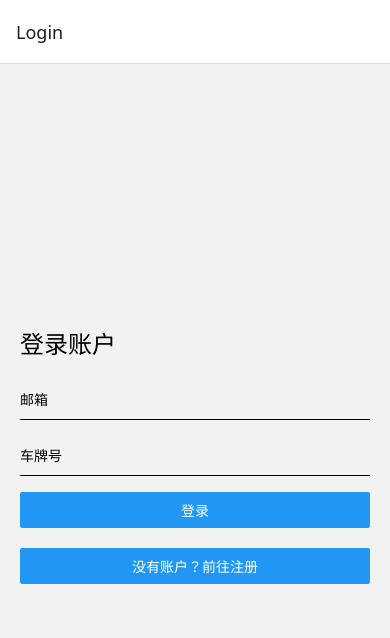
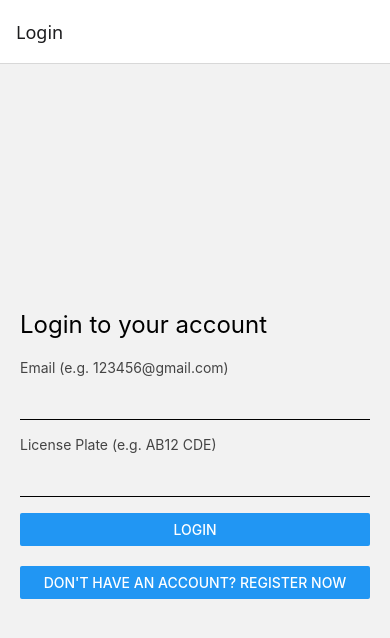
Before and after one commit to YSREI/smart-parking-app, a React Native app: screen /Login in a window 390 px wide. Shown: the top 638 px of the page. Built offline with nearby package versions, Linux system fonts and the light colour scheme.

Commit message:
完成功能闭环

```diff
--- a/screens/HomeScreen.tsx
+++ b/screens/HomeScreen.tsx
@@ -15,28 +15,28 @@ export default function HomeScreen({ navigation }: any) {
 
     return (
       <View style={styles.container}>
-        <Text style={styles.title}>欢迎使用智能停车系统</Text>
+        <Text style={styles.title}>Welcome to the Automated Parking System</Text>
 
         <Button
-          title="🅿️ 查看停车场状态"
+          title="查看停车场状态"
           onPress={() => navigation.navigate("ParkingLot", { lotId: "lot-a" })}
         />
         <View style={styles.spacer} />
 
         <Button
-          title="🚗 模拟停车进出流程"
+          title=" 模拟停车进出流程"
           onPress={() => navigation.navigate("ParkingAction")}
         />
         <View style={styles.spacer} />
 
         <Button
-          title="📄 查看历史停车记录"
+          title="Parking History"
           onPress={() => navigation.navigate("History")}
         />
         <View style={styles.spacer} />
 
         <Button
-          title="🚪 退出登录"
+          title="Logout"
           color="#f55"
           onPress={handleLogout}
         />
--- a/screens/LoginScreen.tsx
+++ b/screens/LoginScreen.tsx
@@ -1,18 +1,39 @@
 import React, { useState } from "react";
 import { View, Text, TextInput, Button, Alert, StyleSheet } from "react-native";
 import AsyncStorage from "@react-native-async-storage/async-storage";
-import { ref, get } from "firebase/database";
+import { ref, get, set } from "firebase/database";
 import { database } from "../firebaseConfig";
 
 export default function LoginScreen({ navigation }: any) {
   const [email, setEmail] = useState("");
   const [licensePlate, setLicensePlate] = useState("");
+  const [emailError, setEmailError] = useState("");
+  const [plateError, setPlateError] = useState("");
 
   const handleLogin = async () => {
-    if (!email || !licensePlate) {
-      Alert.alert("请输入邮箱和车牌号");
-      return;
+    setEmailError("");
+    setPlateError("");
+
+    let hasError = false;
+
+    if (!email) {
+      setEmailError("Email is required");
+      hasError = true;
+    } else if (!/^[^\s@]+@[^\s@]+\.[^\s@]+$/.test(email)) {
+      setEmailError("Please enter a valid email address");
+      hasError = true;
     }
+
+    if (!licensePlate) {
+      setPlateError("License Plate is required");
+      hasError = true;
+    } else if (!/^[A-Z0-9 ]{5,12}$/.test(licensePlate)) {
+      setPlateError("License plate must contain only uppercase letters, digits and spaces");
+      hasError = true;
+    }
+
+    if (hasError) return;
+
 
     const safeEmail = email.replace(".", "_");
     const userRef = ref(database, `users/${safeEmail}`);
@@ -20,31 +41,54 @@ export default function LoginScreen({ navigation }: any) {
     try {
         const snapshot = await get(userRef);
         if (!snapshot.exists()) {
-        Alert.alert("用户不存在，请先注册");
+          Alert.alert("User does not exist, please register");
           return;
         }
 
         const userData = snapshot.val();
-      if (userData.licensePlate !== licensePlate) {
-        Alert.alert("车牌号不匹配");
+        const inputPlate = licensePlate.toUpperCase();
+
+        if (userData.licensePlate !== inputPlate) {
+          Alert.alert("License plate does not match");
           return;
         }
 
-      await AsyncStorage.setItem("user", JSON.stringify({ email, licensePlate }));
+        await AsyncStorage.setItem("user", JSON.stringify({
+          email,
+          licensePlate: inputPlate,
+        }));
+
         navigation.reset({ index: 0, routes: [{ name: "Home" }] });
+
       } catch (error) {
-      Alert.alert("登录失败", (error as any).message);
+        Alert.alert("Login failed", (error as any).message);
       }
     };
 
   return (
     <View style={styles.container}>
-      <Text style={styles.title}>登录账户</Text>
-      <TextInput placeholder="邮箱" style={styles.input} onChangeText={setEmail} autoCapitalize="none" />
-      <TextInput placeholder="车牌号" style={styles.input} onChangeText={setLicensePlate} autoCapitalize="characters" />
-      <Button title="登录" onPress={handleLogin} />
+      <Text style={styles.title}>Login to your account</Text>
+
+      <Text style={styles.label}>Email (e.g. 123456@gmail.com)</Text>
+      <TextInput
+      //placeholder="邮箱"
+      style={styles.input}
+      onChangeText={setEmail}
+      autoCapitalize="none" />
+      {emailError !== "" && <Text style = {styles.errorText}>{emailError}</Text>}
+
+      <Text style={styles.label}>License Plate (e.g. AB12 CDE)</Text>
+      <TextInput
+      //placeholder="车牌号"
+      style = {styles.input}
+      value={licensePlate}
+      autoCapitalize="characters"
+      onChangeText={(text) => setLicensePlate(text.toUpperCase())}/>
+      {plateError !== "" && <Text style = {styles.errorText}>{plateError}</Text>}
+
+      <Button title="Login" onPress={handleLogin} />
       <View style={{ height: 20 }} />
-      <Button title="没有账户？前往注册" onPress={() => navigation.navigate("Register")} />
+      <Button title="Don't have an account? Register now" onPress={() => navigation.navigate("Register")} />
     </View>
   );
 }
@@ -52,5 +96,7 @@ export default function LoginScreen({ navigation }: any) {
 const styles = StyleSheet.create({
   container: { flex: 1, justifyContent: "center", padding: 20 },
   title: { fontSize: 24, marginBottom: 20 },
-  input: { borderBottomWidth: 1, marginBottom: 16, height: 40 }
+  input: { borderBottomWidth: 1, marginBottom: 16, height: 40 },
+  label: { marginBottom: 4, fontSize: 14, color: "#444"},
+  errorText : { color:'red', fontSize: 13, marginBottom: 8}
 });
--- a/screens/ParkingActionScreen.tsx
+++ b/screens/ParkingActionScreen.tsx
@@ -3,6 +3,8 @@ import { View, Text, Button, Alert, StyleSheet } from "react-native";
 import { ref, push, update } from "firebase/database";
 import { database } from "../firebaseConfig";
 import AsyncStorage from "@react-native-async-storage/async-storage";
+import { get } from "firebase/database";
+
 
 const ratePerHour = 1.5;
 
@@ -25,12 +27,27 @@ export default function ParkingActionScreen() {
 
   const handleEnter = async () => {
     if (!licensePlate) {
-      Alert.alert("⚠️ 未识别用户车牌");
+      Alert.alert("⚠️ 无法获取车牌号");
       return;
     }
 
+    const recordRef = ref(database, `parking-records/${licensePlate}`);
+
+    // Step 1: 查询是否存在未支付记录
+    const snapshot = await get(recordRef);
+    const data = snapshot.val();
+    if (data) {
+      const hasUnpaid = Object.values(data).some(
+        (record: any) => record.paid === false
+      );
+      if (hasUnpaid) {
+        Alert.alert("🚫 已有进行中的停车记录，请先完成出场");
+        return;
+      }
+    }
+
+    // Step 2: 正常入场逻辑
     const now = new Date().toISOString();
-    const recordRef = ref(database, `parking-records/${licensePlate}`);
     const newRecordRef = push(recordRef);
 
     await update(newRecordRef, {
--- a/screens/RegisterScreen.tsx
+++ b/screens/RegisterScreen.tsx
@@ -10,27 +10,67 @@ export default function RegisterScreen({ navigation }: any) {
   const [phone, setPhone] = useState("");
   const [email, setEmail] = useState("");
   const [licensePlate, setLicensePlate] = useState("");
+  const [nameError, setNameError] = useState("");
+  const [phoneError, setPhoneError] = useState("");
+  const [emailError, setEmailError] = useState("");
+  const [plateError, setPlateError] = useState("");
 
   const handleRegister = () => {
-    if (!name || !phone || !email || !licensePlate) {
-      Alert.alert("Please fill in all fields");
-      return;
+      // 先清空之前的错误状态
+    setNameError("");
+    setPhoneError("");
+    setEmailError("");
+    setPlateError("");
+
+    let hasError = false;
+
+    if (!name) {
+      setNameError("Name is required");
+      hasError = true;
+    } else if (!/^[a-zA-Z\s]+$/.test(name)) {
+      setNameError("Name must contain only letters and spaces");
+      hasError = true;
     }
 
+    if (!phone) {
+      setPhoneError("Phone is required");
+      hasError = true;
+    } else if (!/^[0-9]{11}$/.test(phone)) {
+      setPhoneError("Phone must be 11 digits UK number");
+      hasError = true;
+    }
+
+    if (!email) {
+      setEmailError("Email is required");
+      hasError = true;
+    } else if (!/^[^\s@]+@[^\s@]+\.[^\s@]+$/.test(email)) {
+      setEmailError("Please enter a valid email address");
+      hasError = true;
+    }
+
+    if (!licensePlate) {
+      setPlateError("License Plate is required");
+      hasError = true;
+    } else if (!/^[A-Z0-9 ]{5,12}$/.test(licensePlate)) {
+      setPlateError("License plate must contain only uppercase letters, digits and spaces");
+      hasError = true;
+    }
+
+    if (hasError) return;
+
+    const upperPlate = licensePlate.toUpperCase();
     const safeEmail = email.replace(".", "_");
     const userRef = ref(database, "users/" + safeEmail);
+
     set(userRef, {
       name,
       phone,
       email,
-      licensePlate,
+      licensePlate:upperPlate,
     })
       .then(() => {
         const saveUserAndNavigate = async () => {
-            await AsyncStorage.setItem("user", JSON.stringify({
-                email,
-                licensePlate,
-        }));
+          await AsyncStorage.setItem("user", JSON.stringify({ email, licensePlate }));
           Alert.alert("Registration successful!");
           navigation.navigate("Home");
         };
@@ -44,22 +84,54 @@ export default function RegisterScreen({ navigation }: any) {
   return (
     <View style={styles.container}>
       <Text style={styles.title}>Create an account</Text>
-      <TextInput placeholder="Name" style={styles.input} onChangeText={setName} />
-      <TextInput placeholder="Phone" style={styles.input} onChangeText={setPhone} />
-      <TextInput placeholder="Email" style={styles.input} onChangeText={setEmail} />
-      <TextInput placeholder="License Plate" style={styles.input} onChangeText={setLicensePlate} />
+
+      <Text style={styles.label}>Full Name (e.g. Tom Zhang)</Text>
+      <TextInput
+        //placeholder="Name"
+        style={styles.input}
+        onChangeText={setName}/>
+      {nameError !== "" && <Text style={styles.errorText}>{nameError}</Text>}
+
+
+
+      <Text style={styles.label}>Phone (e.g. 0XXXX XXXXXX)</Text>
+      <TextInput
+        //placeholder="Phone"
+        style={styles.input}
+        onChangeText={setPhone}
+        keyboardType="numeric"/>
+      {phoneError !== "" && <Text style={styles.errorText}>{phoneError}</Text>}
+
+      <Text style={styles.label}>Email (e.g. 123456@gmail.com)</Text>
+      <TextInput
+        //placeholder="Email"
+        style={styles.input}
+        onChangeText={setEmail}
+        autoCapitalize="none"/>
+      {emailError !== "" && <Text style={styles.errorText}>{emailError}</Text>}
+
+      <Text style={styles.label}>License Plate (e.g. AB12 CDE)</Text>
+      <TextInput
+        //placeholder="License Plate"
+        style={styles.input}
+        autoCapitalize="characters"
+        value={licensePlate}
+        onChangeText={(text) => setLicensePlate(text.toUpperCase())}/>
+      {plateError !== "" && <Text style={styles.errorText}>{plateError}</Text>}
 
       <Button title="Register" onPress={handleRegister} />
 
-      {/* 👇 添加这部分按钮 */}
       <View style={{ height: 20 }} />
-      <Button title="已有账户？前往登录" onPress={() => navigation.navigate("Login")} />
+      <Button title="Already have an account? Sign in here" onPress={() => navigation.navigate("Login")} />
     </View>
   );
+
 }
 
 const styles = StyleSheet.create({
   container: { flex: 1, justifyContent: "center", padding: 20 },
   title: { fontSize: 24, marginBottom: 20 },
-  input: { borderBottomWidth: 1, marginBottom: 16, height: 40 }
+  input: { borderBottomWidth: 1, marginBottom: 16, height: 40 },
+  label: { marginBottom: 4, fontSize: 14, color: "#444"},
+  errorText: { color: "red", fontSize: 13, marginBottom: 8}
 });
```
Lines whose indentation alone changed are shown as unchanged.
